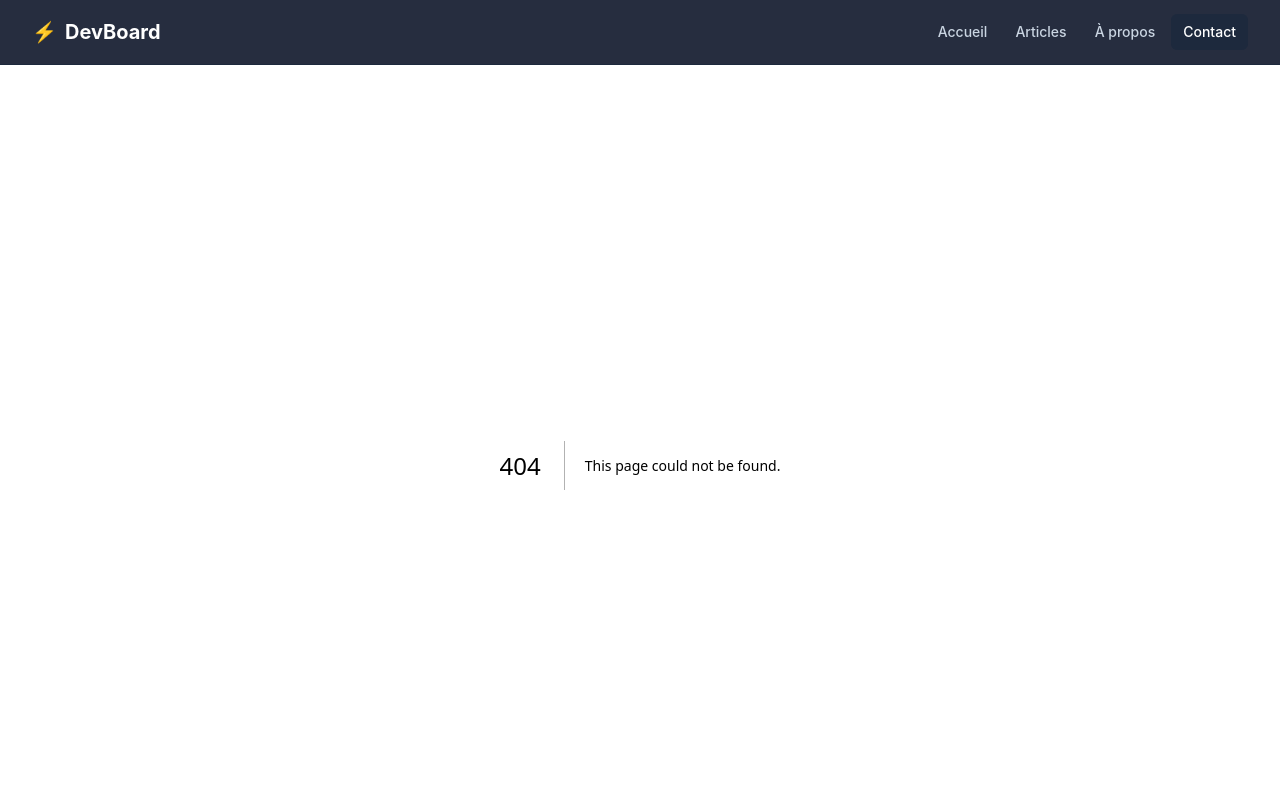
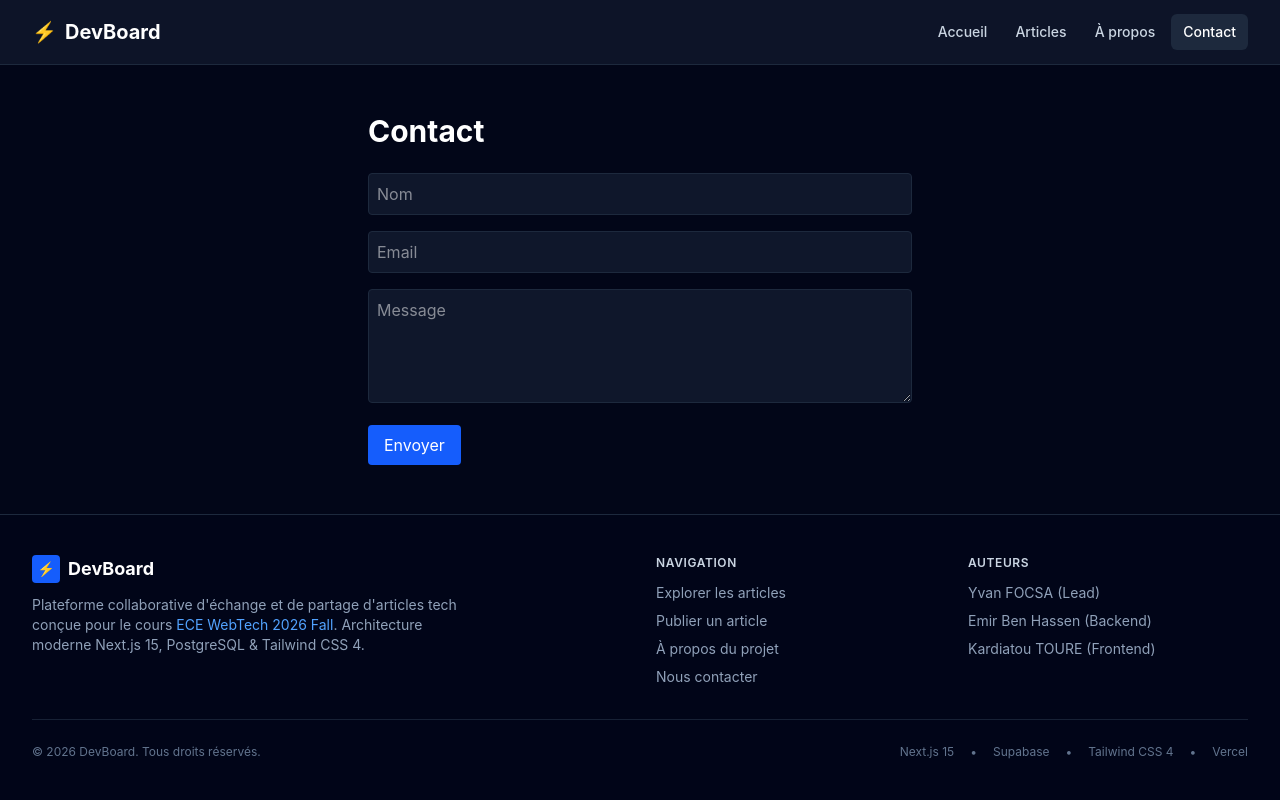
Before and after one commit to ivanfocsa/ece-webtech-302, a Next.js app: page /contact in a window 1280 px wide. Before the commit this address had no page. Shown: the top 800 px of the page. Built offline with nearby package versions, Linux system fonts and the light colour scheme.

Commit message:
feat(contact): formulaire contact csr

```diff
--- /dev/null
+++ b/app/contact/page.js
@@ -0,0 +1,45 @@
+'use client';
+import { useState } from 'react';
+
+export default function ContactPage() {
+  const [name, setName] = useState('');
+  const [email, setEmail] = useState('');
+  const [message, setMessage] = useState('');
+  const [sent, setSent] = useState(false);
+
+  return (
+    <div className="max-w-xl mx-auto px-4 py-12 space-y-6">
+      <h1 className="text-3xl font-bold text-white">Contact</h1>
+      {sent ? (
+        <div className="p-4 bg-emerald-500/10 text-emerald-400 rounded">Message envoyé !</div>
+      ) : (
+        <form onSubmit={(e) => { e.preventDefault(); setSent(true); }} className="space-y-4">
+          <input
+            value={name}
+            onChange={(e) => setName(e.target.value)}
+            placeholder="Nom"
+            className="w-full bg-slate-900 border border-slate-800 p-2 rounded text-white"
+            required
+          />
+          <input
+            value={email}
+            onChange={(e) => setEmail(e.target.value)}
+            placeholder="Email"
+            type="email"
+            className="w-full bg-slate-900 border border-slate-800 p-2 rounded text-white"
+            required
+          />
+          <textarea
+            value={message}
+            onChange={(e) => setMessage(e.target.value)}
+            placeholder="Message"
+            rows={4}
+            className="w-full bg-slate-900 border border-slate-800 p-2 rounded text-white"
+            required
+          />
+          <button type="submit" className="px-4 py-2 bg-blue-600 text-white rounded">Envoyer</button>
+        </form>
+      )}
+    </div>
+  );
+}
```
